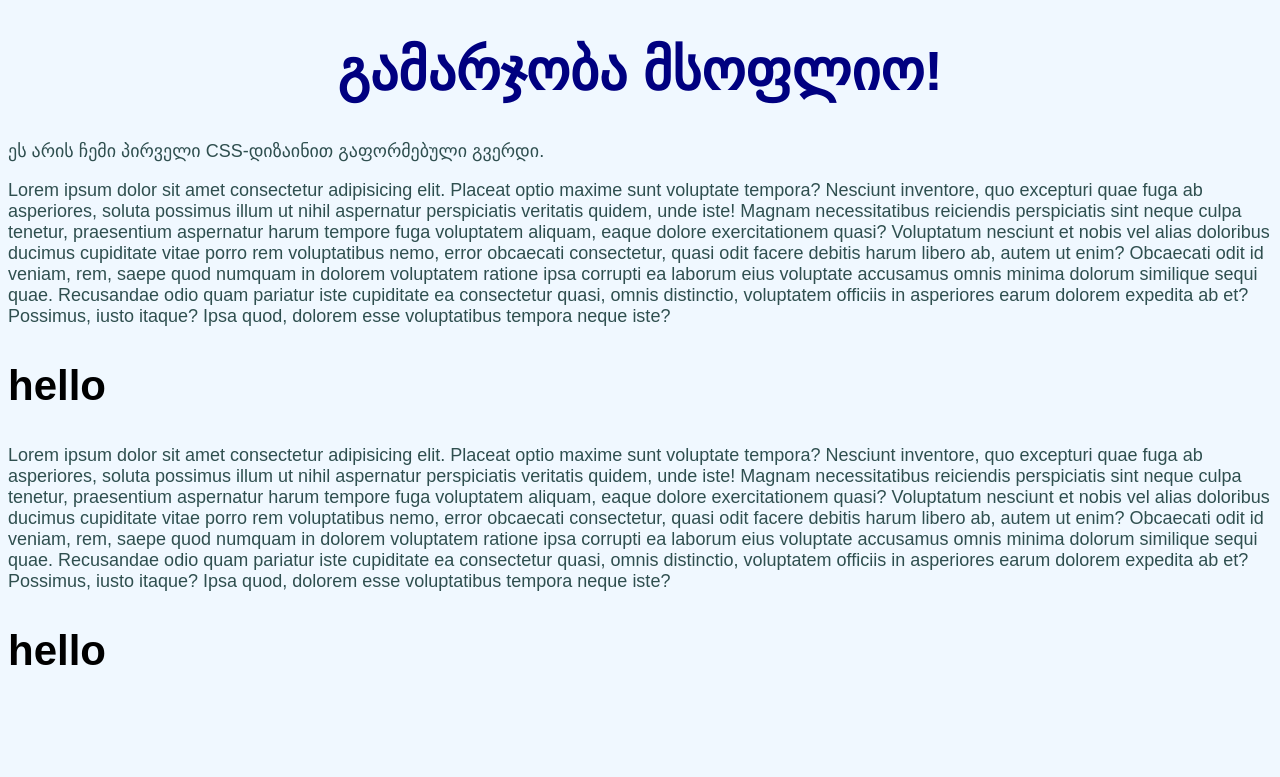
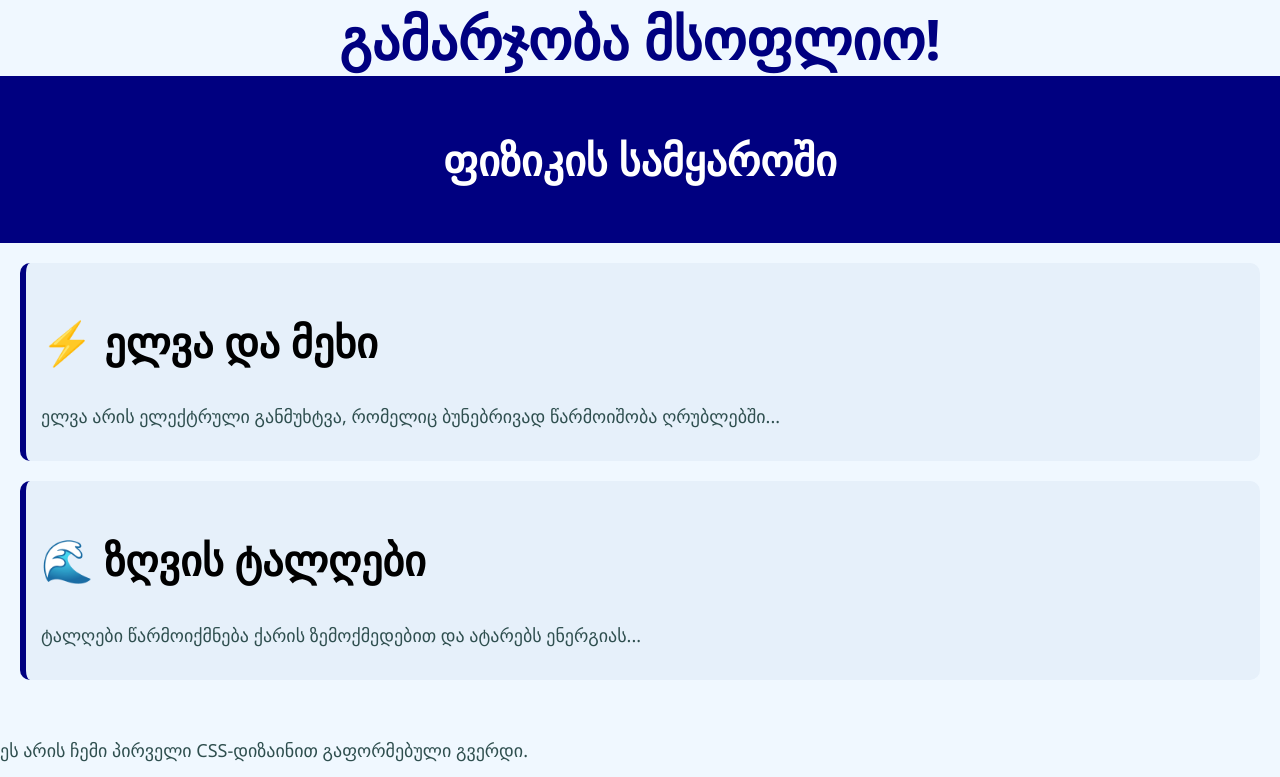
Before and after one commit to Tinatin99/assignment_stem, a plain HTML site: page index.html in a window 1280 px wide. Shown: the top 777 px of the page. Drawn offline with Linux system fonts and the light colour scheme.

Commit message:
add physicist

```diff
--- a/index.html
+++ b/index.html
@@ -11,6 +11,23 @@
 
 <body>
   <h1>გამარჯობა მსოფლიო!</h1>
+  <header>
+    <h2>ფიზიკის სამყაროში</h2>
+  </header>
+
+  <main>
+    <section class="phenomenon">
+      <h2>⚡ ელვა და მეხი</h2>
+      <p>ელვა არის ელექტრული განმუხტვა, რომელიც ბუნებრივად წარმოიშობა ღრუბლებში...</p>
+    </section>
+
+    <section class="phenomenon">
+      <h2>🌊 ზღვის ტალღები</h2>
+      <p>ტალღები წარმოიქმნება ქარის ზემოქმედებით და ატარებს ენერგიას...</p>
+    </section>
+  </main>
+
+
   <p>ეს არის ჩემი პირველი CSS-დიზაინით გაფორმებული გვერდი.</p>
   <div><span><p>Lorem ipsum dolor sit amet consectetur adipisicing elit. Placeat optio maxime sunt voluptate tempora? Nesciunt inventore, quo excepturi quae fuga ab asperiores, soluta possimus illum ut nihil aspernatur perspiciatis veritatis quidem, unde iste! Magnam necessitatibus reiciendis perspiciatis sint neque culpa tenetur, praesentium aspernatur harum tempore fuga voluptatem aliquam, eaque dolore exercitationem quasi? Voluptatum nesciunt et nobis vel alias doloribus ducimus cupiditate vitae porro rem voluptatibus nemo, error obcaecati consectetur, quasi odit facere debitis harum libero ab, autem ut enim? Obcaecati odit id veniam, rem, saepe quod numquam in dolorem voluptatem ratione ipsa corrupti ea laborum eius voluptate accusamus omnis minima dolorum similique sequi quae. Recusandae odio quam pariatur iste cupiditate ea consectetur quasi, omnis distinctio, voluptatem officiis in asperiores earum dolorem expedita ab et? Possimus, iusto itaque? Ipsa quod, dolorem esse voluptatibus tempora neque iste?</p></span></div>
 
@@ -20,7 +37,9 @@
 </body>
 </html>
 
-<body>
+ <footer>
+    <p>თინას პროექტი © 2025</p>
+  </footer>
 
 </body>
 </html>
--- a/style.css
+++ b/style.css
@@ -14,3 +14,38 @@ p {
   color: darkslategray;
   font-size: 18px;
 }
+body {
+  background-color: #f0f8ff;
+  font-family: "Segoe UI", sans-serif;
+  margin: 0;
+  padding: 0;
+}
+
+header {
+  background-color: navy;
+  color: white;
+  padding: 20px;
+  text-align: center;
+}
+
+h1 {
+  margin: 0;
+}
+
+main {
+  padding: 20px;
+}
+
+.phenomenon {
+  background-color: #e6f0fa;
+  border-left: 6px solid navy;
+  margin-bottom: 20px;
+  padding: 15px;
+  border-radius: 10px;
+}
+
+footer {
+  background-color: #ddd;
+  text-align: center;
+  padding: 10px;
+}
```
